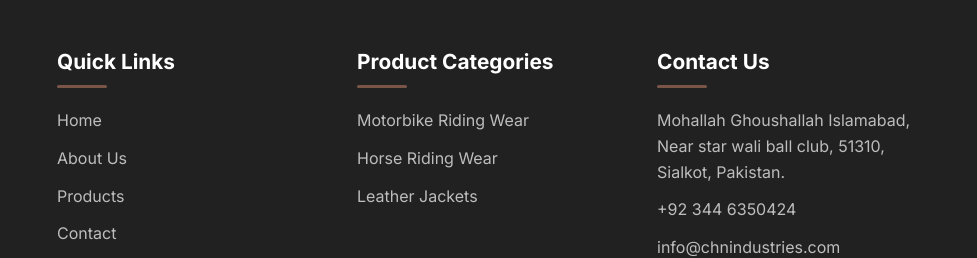
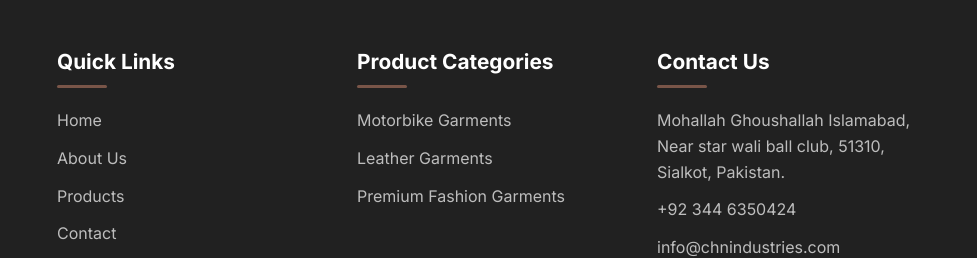
Before and after one commit to chnindustry/CHN, a plain HTML site: page about.html in a window 1280 px wide. Shown: the part 7633-7891 px from the top of the page, 303-1280 px from the left. Drawn offline with Linux system fonts and the light colour scheme.

Commit message:
Update about.html

```diff
--- a/about.html
+++ b/about.html
@@ -1226,9 +1226,9 @@
                 <div class="footer-column">
                     <h3>Product Categories</h3>
                     <ul class="footer-links">
-                        <li><a href="products">Motorbike Riding Wear</a></li>
-                        <li><a href="products">Horse Riding Wear</a></li>
-                        <li><a href="products">Leather Jackets</a></li>
+                        <li><a href="products">Motorbike Garments</a></li>
+                        <li><a href="products">Leather Garments</a></li>
+                        <li><a href="products">Premium Fashion Garments</a></li>
                     </ul>
                 </div>
                 <div class="footer-column">
```
